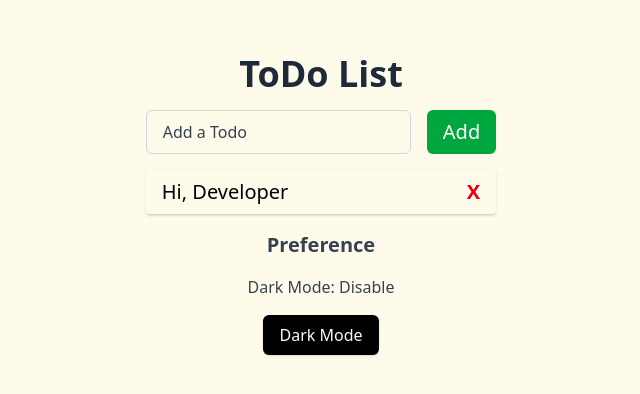
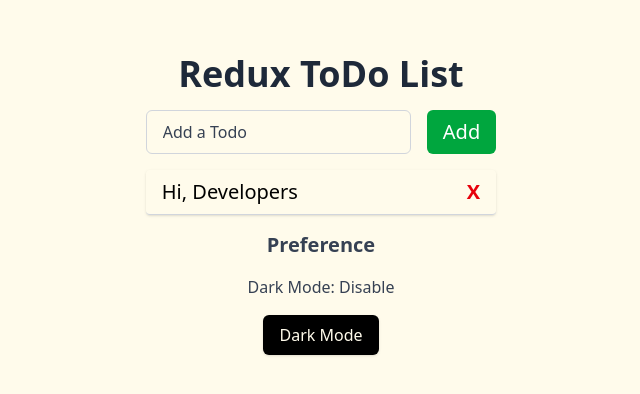
Before and after one commit to wptasmina/Todo-List, a React (Vite) app: page / in a window 1280 px wide. Shown: the part 216-610 px from the top of the page, without its empty margins (319-959 px from the left). Built offline with nearby package versions, Linux system fonts and the light colour scheme; the HTML template or start-up script is replaced by a standard one.

Commit message:
add text update

```diff
--- a/src/components/ToDoList.jsx
+++ b/src/components/ToDoList.jsx
@@ -16,7 +16,7 @@
 
   return (
     <div className='space-y-4 max-w-lg mx-auto mt-10'>
-      <h1 className='text-4xl font-extrabold text-gray-800 text-center'>ToDo List</h1>
+      <h1 className='text-4xl font-extrabold text-gray-800 text-center'>Redux ToDo List</h1>
       <div className='space-x-4 flex justify-center'>
         <input
           value={text}
--- a/src/redux/features/todos/todoSlice.js
+++ b/src/redux/features/todos/todoSlice.js
@@ -5,7 +5,7 @@
  const todoSlice = createSlice({
   name: 'todos',
   initialState: [
-    {id: 1, text: "Hi, Developer", completed: false},
+    {id: 1, text: "Hi, Developers", completed: false},
   ],
   reducers: {
     addTodo: (state, action) =>{
@@ -25,7 +25,7 @@
       }
     }
   }
+})
 
-})
 export const {addTodo, removeTodo, toggleTodo} = todoSlice.actions;
 export const todoReducer = todoSlice.reducer
```
